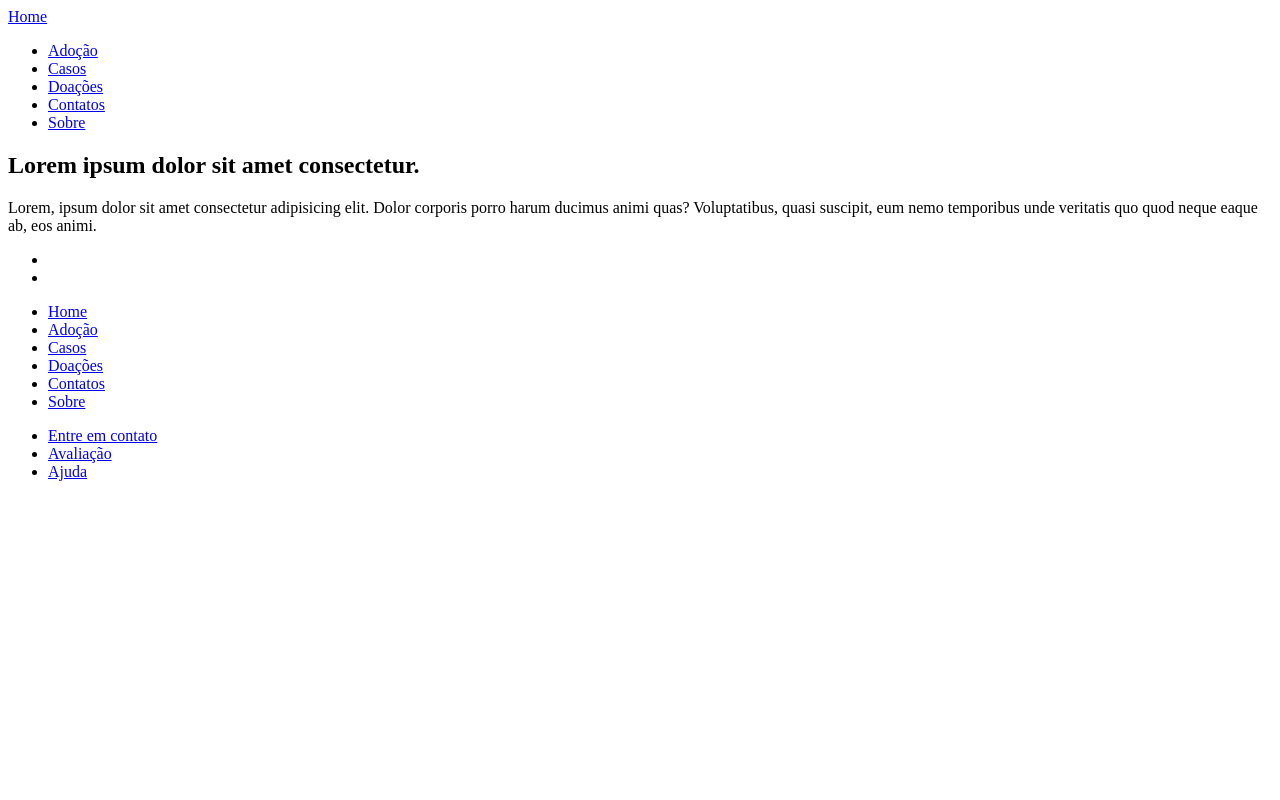
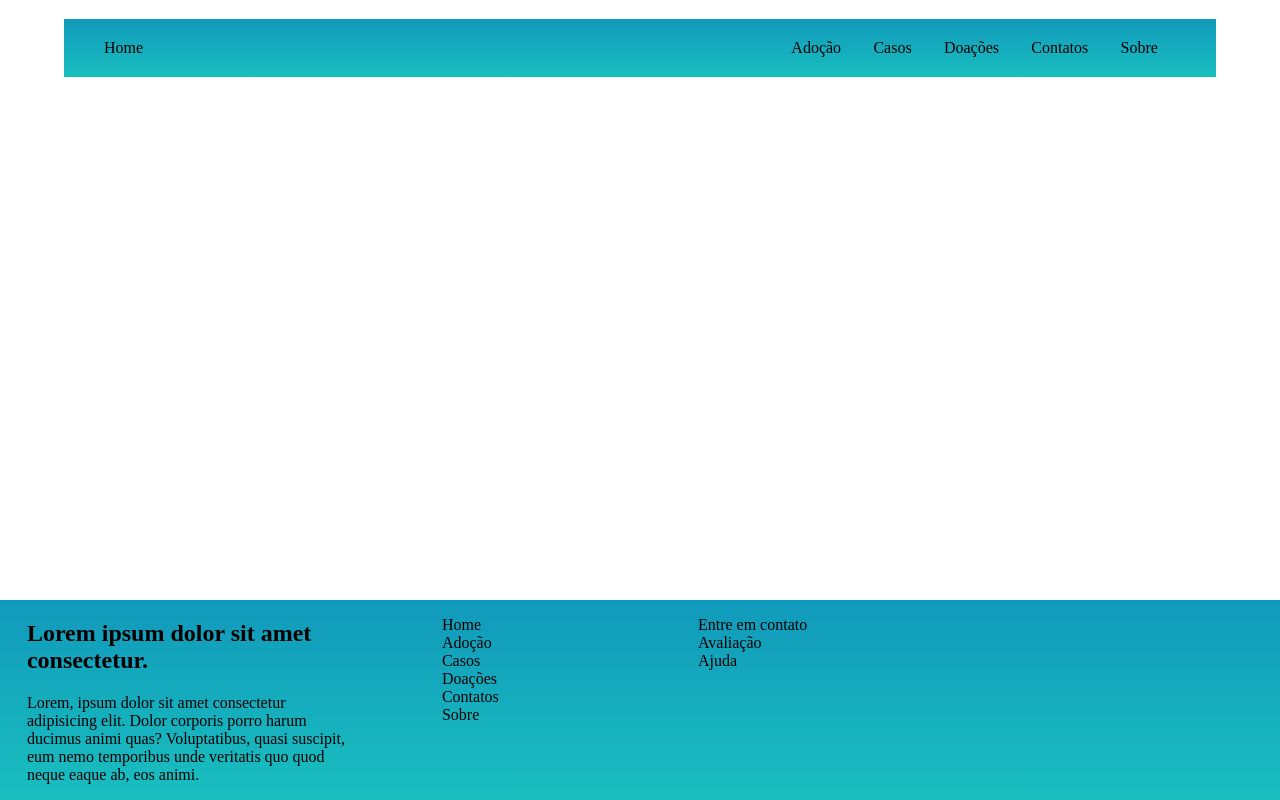
Before and after one commit to JAndersonArruda/Projeto_AG, a plain HTML site: page index.html in a window 1280 px wide. Drawn offline with Linux system fonts and the light colour scheme.

Commit message:
styles navbar end footer

```diff
--- a/index.html
+++ b/index.html
@@ -13,26 +13,26 @@
 </head>
 <body>
     <!-- Navbar -->
-    <nav>
-        <div>
-            <a href="./index.html">Home</a>
-            <div>
+    <nav class="nav">
+        <div class="nav-container">
+            <a href="./index.html" class="nav-container-itens">Home</a>
+            <div class="nav-container-itens">
                 <!-- LinksID -->
-                <ul>
+                <ul class="nav-container-secundary">
                     <li>
-                        <a href="#">Adoção</a>
+                        <a href="#nAdop">Adoção</a>
                     </li>
                     <li>
-                        <a href="#">Casos</a>
+                        <a href="#Case">Casos</a>
                     </li>
                     <li>
-                        <a href="#">Doações</a>
+                        <a href="#Donat">Doações</a>
                     </li>
                     <li>
-                        <a href="#">Contatos</a>
+                        <a href="#Cont">Contatos</a>
                     </li>
                     <li>
-                        <a href="#">Sobre</a>
+                        <a href="#About">Sobre</a>
                     </li>
                 </ul>
                 <!-- LinksID -->
@@ -41,34 +41,34 @@
     </nav>
     <!-- endNavbar-->
     <!-- Main -->
-    <main>
+    <main class="main">
         <!-- Adoption -->
-        <section>
+        <section id="nAdop">
         </section>
         <!-- endAdoption -->
         <!-- Case -->
-        <section>
+        <section id="nCase">
         </section>
         <!-- endCase -->
         <!-- Donation -->
-        <section>
+        <section id="nDonat">
         </section>
         <!-- endDonation -->
         <!-- Contacts -->
-        <section>
+        <section id="nCont">
         </section>
         <!-- endContacts -->
         <!-- About -->
-        <section>
+        <section id="nAbout">
         </section>
         <!-- endAbout -->
     </main>
     <!-- endMain -->
     <!-- Footer -->
-    <footer>
-        <div>
+    <footer class="footer">
+        <div class="footer-container">
             <!-- Expoxition -->
-            <div>
+            <div class="footer-container-itens">
                 <h2>Lorem ipsum dolor sit amet consectetur.</h2>
                 <p>Lorem, ipsum dolor sit amet consectetur adipisicing elit. Dolor corporis porro harum ducimus animi quas? Voluptatibus, quasi suscipit,
                      eum nemo temporibus unde veritatis quo quod neque eaque ab, eos animi.
@@ -90,7 +90,7 @@
             </div>
             <!-- endExposition -->
             <!-- Navigation -->
-            <div>
+            <div class="footer-container-itens">
                 <ul>
                     <li>
                         <a href="#">Home</a>
@@ -114,7 +114,7 @@
             </div>
             <!-- endNavigation-->
             <!-- Suport -->
-            <div>
+            <div class="footer-container-itens">
                 <ul>
                     <li>
                         <a href="#">Entre em contato</a>
@@ -129,7 +129,7 @@
             </div>
             <!-- endSuport -->
             <!-- Developers-->
-            <div>
+            <div class="footer-container-itens">
                 <!-- grid-developers -->
                 <div>
                     <!-- image -->
--- a/static/css/styles.css
+++ b/static/css/styles.css
@@ -0,0 +1,69 @@
+body {
+    margin: 0px;    /*para retirar os 8 pixes de margem padrão*/
+}
+
+/* Navbar */
+.nav {
+    background-image: linear-gradient( to bottom, #19BF, #19BFBF);
+    margin: 1.5% 5% -8px 5%;    /*para retirar os 8 pixes de margem padrão*/
+}
+.nav-container {
+    display: grid;
+    grid-template-columns: auto 40%;
+    padding-left: 20px;
+    padding-right: 20px;
+}
+.nav-container-itens {
+    padding: 20px 20px 20px 20px;
+}
+.nav-container-secundary {
+    display: grid;
+    grid-template-columns: auto auto auto auto auto;
+    justify-items: center;
+    margin: auto 2px auto 4px;
+    padding: 0px;
+}
+/* nav div a:hover {
+    background-color: #f0ffff;
+    color: #19BF;
+    padding: 10px;
+    border-radius: 20px;
+} */
+nav div div ul li a:hover {
+    background-color: #f0ffff;
+    color: #19BF;
+    padding: 10px;
+    border-radius: 20px;
+}
+li {
+    list-style: none;
+}
+a {
+    text-decoration: none;
+    color: #000000;
+}
+/* endNavbar */
+
+
+/* Main */
+.main {
+    margin: 8%;
+}
+/* endMain */
+
+
+/* Footer */
+.footer {
+    bottom: 0;
+    position: fixed;
+    width: 100%;
+    background-image: linear-gradient( to bottom, #19BF, #19BFBF);
+}
+.footer-container {
+    display: grid;
+    grid-template-columns: 30% 20% 20% 30%;
+}
+.footer-container-itens {
+    margin: 0% 7% 0% 7%;
+}
+/* endFooter */
```
